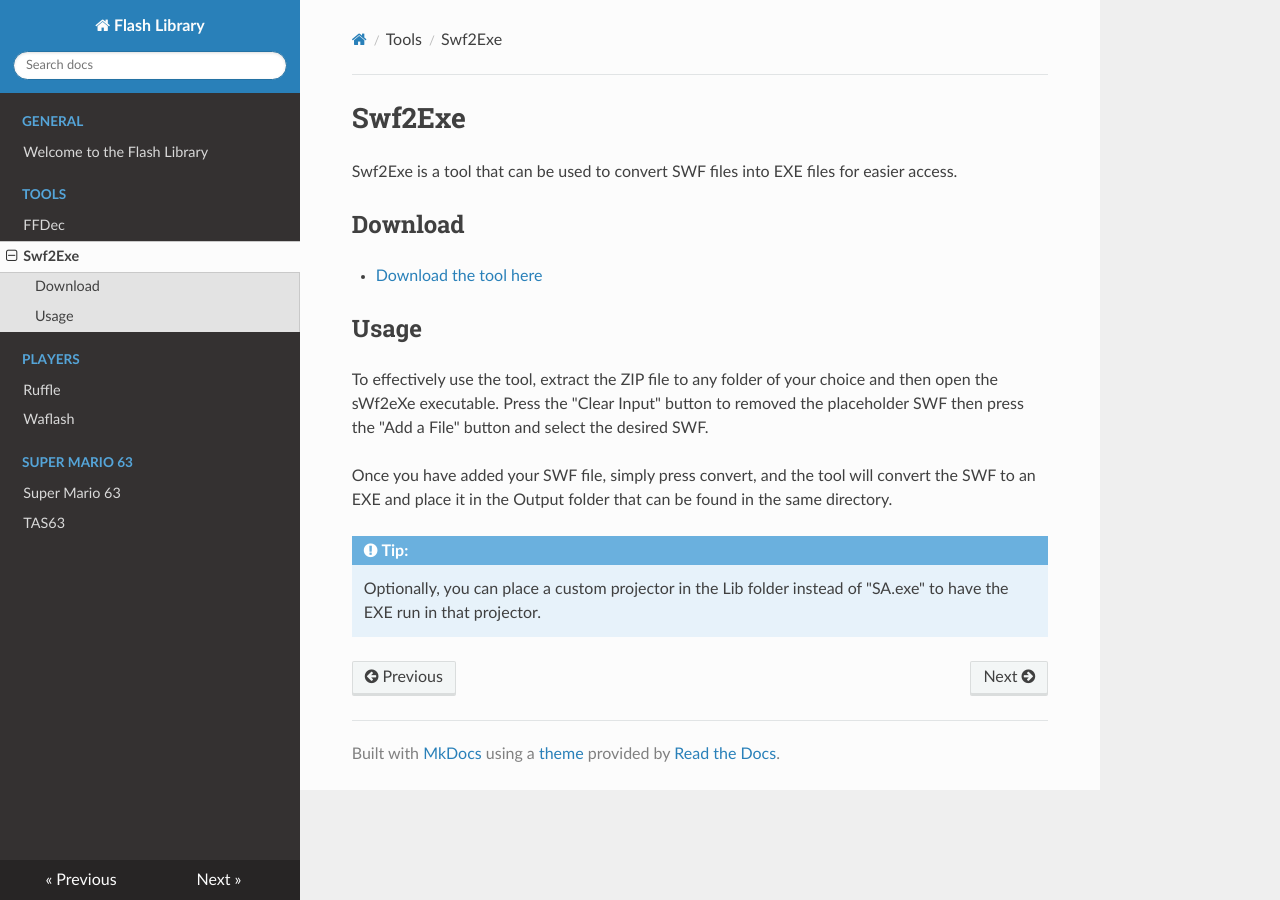
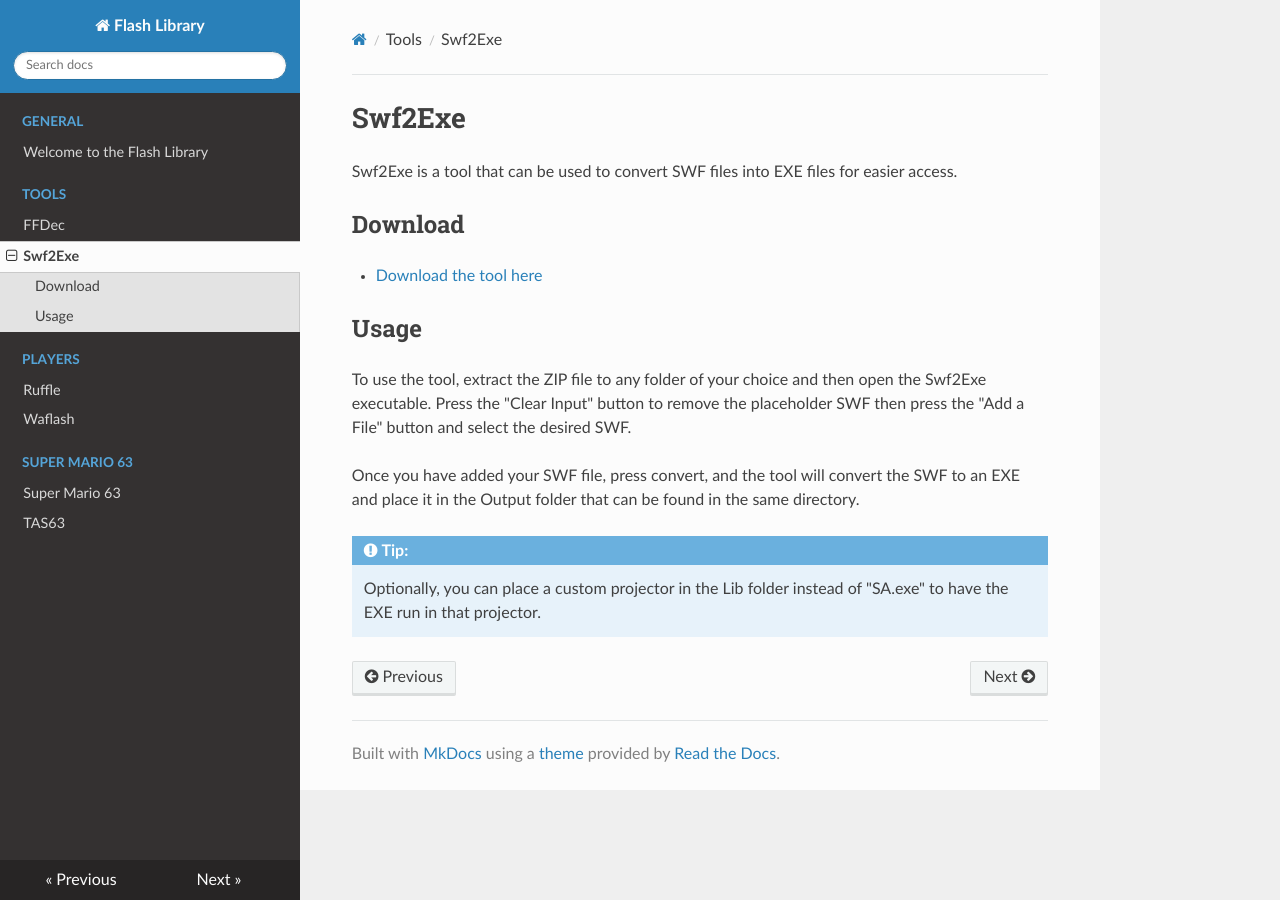
Before and after one commit to GTcreyon/FlashLibrary, an MkDocs documentation site: the page built from docs/tools/swf2exe.md, in a window 1280 px wide. Built offline with MkDocs 1.6.1, drawn with Linux system fonts in a browser that asks for light colours; nearby versions of some CDN libraries.

Commit message:
resolved issues

```diff
--- a/docs/tools/swf2exe.md
+++ b/docs/tools/swf2exe.md
@@ -8,9 +8,9 @@
 
 ## Usage
 
-To effectively use the tool, extract the ZIP file to any folder of your choice and then open the sWf2eXe executable. Press the "Clear Input" button to removed the placeholder SWF then press the "Add a File" button and select the desired SWF.
+To use the tool, extract the ZIP file to any folder of your choice and then open the Swf2Exe executable. Press the "Clear Input" button to remove the placeholder SWF then press the "Add a File" button and select the desired SWF.
 
-Once you have added your SWF file, simply press convert, and the tool will convert the SWF to an EXE and place it in the Output folder that can be found in the same directory.
+Once you have added your SWF file, press convert, and the tool will convert the SWF to an EXE and place it in the Output folder that can be found in the same directory.
 
 !!! note "Tip:"
 	Optionally, you can place a custom projector in the Lib folder instead of "SA.exe" to have the EXE run in that projector.
--- a/mkdocs.yml
+++ b/mkdocs.yml
@@ -19,5 +19,6 @@
   highlightjs: true
   hljs_languages:
     - actionscript
+
 markdown_extensions:
     - markdown.extensions.admonition
```
